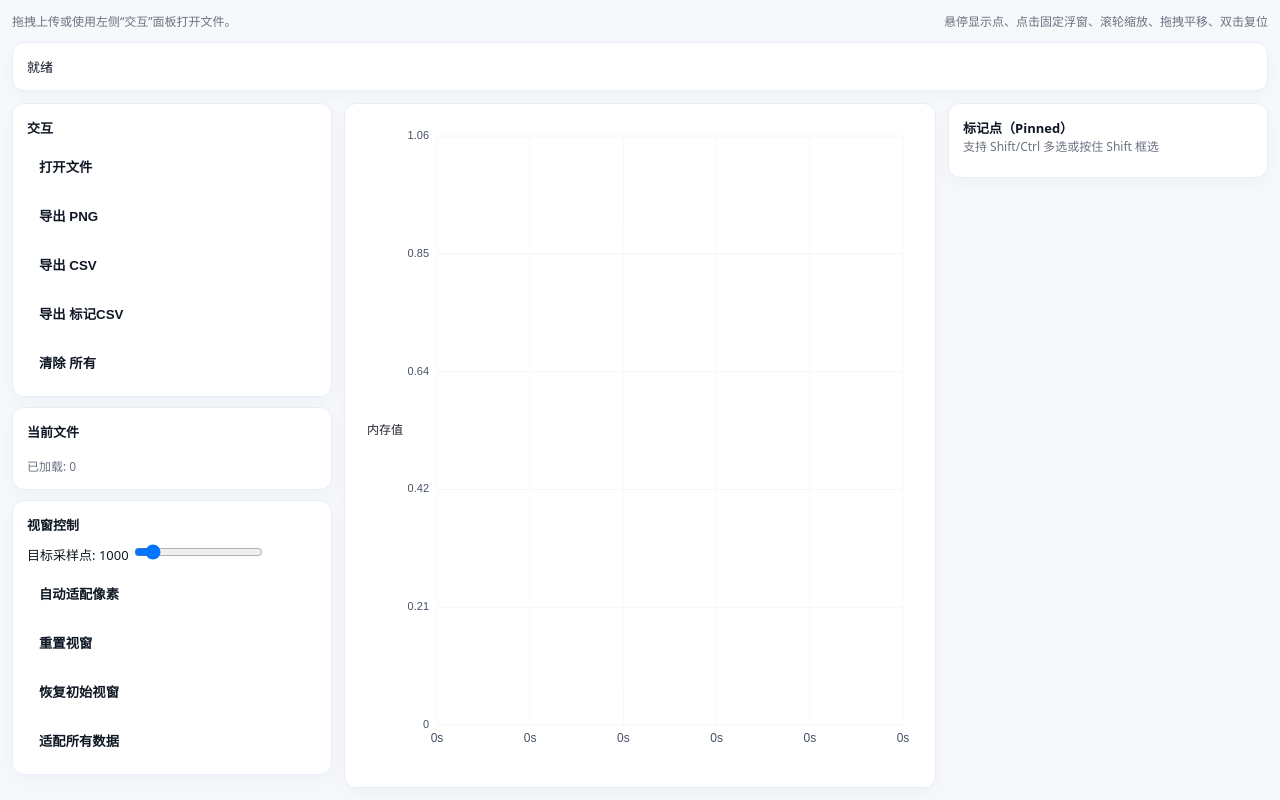
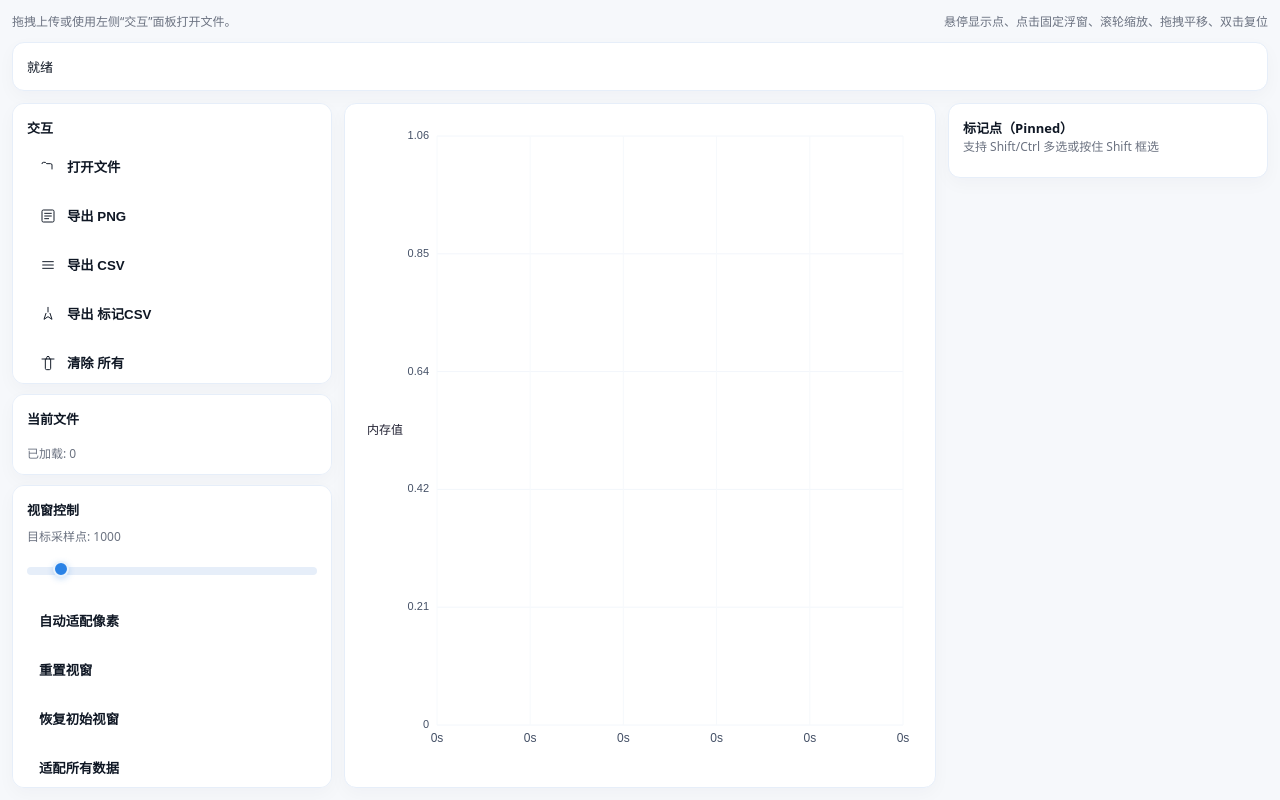
Before and after one commit to hovsid/MemDumpView, a website built with Vite: page index.html in a window 1280 px wide. Built offline with nearby package versions, Linux system fonts and the light colour scheme; files whose address does not match are found by name.

Commit message:
add icon

```diff
--- a/src/components/Sidebar.js
+++ b/src/components/Sidebar.js
@@ -1,4 +1,16 @@
 import { makeColors } from "../utils/lttb.js";
+
+function svgIcon(name) {
+  // small set of simple inline SVGs, fill uses currentColor
+  switch (name) {
+    case 'open': return `<svg class="icon-svg" viewBox="0 0 24 24" width="16" height="16" fill="none" xmlns="http://www.w3.org/2000/svg"><path d="M3 7a2 2 0 0 1 2-2h3l2 2h6a2 2 0 0 1 2 2v6" stroke="currentColor" stroke-width="1.5" stroke-linecap="round" stroke-linejoin="round"/></svg>`;
+    case 'png': return `<svg class="icon-svg" viewBox="0 0 24 24" width="16" height="16" fill="none" xmlns="http://www.w3.org/2000/svg"><rect x="3" y="3" width="18" height="18" rx="2" stroke="currentColor" stroke-width="1.5"/><path d="M7 12h10M7 8h10M7 16h6" stroke="currentColor" stroke-width="1.5" stroke-linecap="round"/></svg>`;
+    case 'csv': return `<svg class="icon-svg" viewBox="0 0 24 24" width="16" height="16" fill="none" xmlns="http://www.w3.org/2000/svg"><path d="M4 7h16M4 12h16M4 17h16" stroke="currentColor" stroke-width="1.5" stroke-linecap="round"/></svg>`;
+    case 'pinned': return `<svg class="icon-svg" viewBox="0 0 24 24" width="16" height="16" fill="none" xmlns="http://www.w3.org/2000/svg"><path d="M12 2v7M9 11l-3 9 6-4 6 4-3-9" stroke="currentColor" stroke-width="1.5" stroke-linecap="round" stroke-linejoin="round"/></svg>`;
+    case 'clear': return `<svg class="icon-svg" viewBox="0 0 24 24" width="16" height="16" fill="none" xmlns="http://www.w3.org/2000/svg"><path d="M3 6h18M8 6v14a2 2 0 0 0 2 2h4a2 2 0 0 0 2-2V6M10 6V4a2 2 0 0 1 2-2h0a2 2 0 0 1 2 2v2" stroke="currentColor" stroke-width="1.5" stroke-linecap="round" stroke-linejoin="round"/></svg>`;
+    default: return '';
+  }
+}
 
 export class Sidebar {
   constructor(container) {
@@ -21,11 +33,11 @@ export class Sidebar {
     this.el.innerHTML = `
       <div class="box" aria-label="交互">
         <strong>交互</strong>
-        <button id="openFile" class="card-btn"><span>打开文件</span></button>
-        <button id="exportPng" class="card-btn"><span>导出 PNG</span></button>
-        <button id="exportCsv" class="card-btn"><span>导出 CSV</span></button>
-        <button id="exportPinned" class="card-btn"><span>导出 标记CSV</span></button>
-        <button id="clearAll" class="card-btn"><span>清除 所有</span></button>
+        <button id="openFile" class="card-btn"><span class="icon">${svgIcon('open')}</span><span>打开文件</span></button>
+        <button id="exportPng" class="card-btn"><span class="icon">${svgIcon('png')}</span><span>导出 PNG</span></button>
+        <button id="exportCsv" class="card-btn"><span class="icon">${svgIcon('csv')}</span><span>导出 CSV</span></button>
+        <button id="exportPinned" class="card-btn"><span class="icon">${svgIcon('pinned')}</span><span>导出 标记CSV</span></button>
+        <button id="clearAll" class="card-btn"><span class="icon">${svgIcon('clear')}</span><span>清除 所有</span></button>
       </div>
       <div class="box" aria-label="当前文件">
         <strong>当前文件</strong>
@@ -34,9 +46,11 @@ export class Sidebar {
       </div>
       <div class="box" aria-label="视窗控制">
         <strong>视窗控制</strong>
-        <div class="control-inline" style="margin-top:8px;">
-          <label>目标采样点: <span id="globalTarget">1000</span></label>
-          <input id="targetPoints" type="range" min="50" max="10000" step="10" value="1000" />
+        <div class="control-inline" style="margin-top:8px; display:flex; align-items:center; gap:10px;">
+          <div style="flex:1; min-width:0;">
+            <label style="display:block; font-size:12px; color:var(--muted); margin-bottom:6px;">目标采样点: <span id="globalTarget">1000</span></label>
+            <input id="targetPoints" type="range" min="50" max="10000" step="10" value="1000" />
+          </div>
         </div>
         <div style="margin-top:8px;">
           <button id="autoFit" class="card-btn">自动适配像素</button>
@@ -92,7 +106,8 @@ export class Sidebar {
       item.style.display = 'flex';
       item.style.alignItems = 'center';
       item.style.gap = '8px';
-      item.innerHTML = `<span style="width:14px;height:14px;display:inline-block;border-radius:3px;background:${s.color||colors[i]}"></span><span style="flex:1;min-width:0">${s.name}</span>`;
+      item.style.minWidth = '0';
+      item.innerHTML = `<span style="width:14px;height:14px;display:inline-block;border-radius:3px;background:${s.color||colors[i]}"></span><span style="flex:1; min-width:0; overflow:hidden; text-overflow:ellipsis; white-space:nowrap;">${s.name}</span>`;
 
       // click toggles visibility via provided callback (main app should set sidebar.legendClick)
       item.addEventListener('click', (ev) => {
--- a/src/styles.css
+++ b/src/styles.css
@@ -13,6 +13,8 @@
   --selected-accent: #2b83e6;
   --scroll-thumb: rgba(20,30,60,0.08);
   --scroll-thumb-hover: rgba(20,30,60,0.14);
+  --range-track: #e6eef9;
+  --range-thumb: #2b83e6;
 }
 
 html,body { height:100%; margin:0; font-family:system-ui, -apple-system, "Segoe UI", Roboto, "Helvetica Neue", Arial; background:var(--app-bg); color:var(--text); }
@@ -28,23 +30,59 @@ canvas { width:100%; height:100%; border-radius:8px; display:block; cursor:cross
 .legend-item { display:flex; gap:8px; align-items:center; padding:6px; background:rgba(255,255,255,0.9); border-radius:8px; border:1px solid rgba(15,36,80,0.04); cursor:pointer; user-select:none; transition:transform 120ms ease, box-shadow 120ms ease; }
 .card-btn { display:flex; align-items:center; gap:10px; width:100%; box-sizing:border-box; padding: var(--btn-padding-vertical) var(--btn-padding-horizontal); border-radius: var(--btn-radius); border: none; background: transparent; color:var(--text); cursor:pointer; font-weight:600; margin:10px 0 0 0; text-align:left; }
 .card-btn .icon { display:inline-flex; width:18px; height:18px; flex: 0 0 18px; align-items:center; justify-content:center; color:inherit; opacity:0.98; }
+.card-btn .icon svg { display:block; width:16px; height:16px; }
 .card-btn:hover { transform: translateY(-3px); box-shadow: var(--shadow-subtle); background: var(--card-hover); color:var(--text); }
 .small { font-size:12px; color:var(--muted); }
 .pinned-item { display:flex; gap:8px; align-items:center; padding:8px; border-radius:8px; cursor:pointer; transition: background 120ms ease, box-shadow 120ms ease; }
 .pinned-item .meta { flex:1; min-width:0; display:flex; flex-direction:column; gap:2px; }
 .pinned-item.selected { background:linear-gradient(90deg, rgba(43,108,176,0.06), rgba(43,108,176,0.03)); box-shadow: 0 6px 18px rgba(43,108,176,0.06); border-left:3px solid var(--selected-accent); }
+.select-rect { position:absolute; border:1px dashed rgba(43,108,176,0.9); background: rgba(43,108,176,0.08); pointer-events:none; z-index:40; border-radius:6px; }
+.tooltip { z-index:9999; position:fixed; pointer-events:none; display:none; }
 
-/* selection rectangle */
-.select-rect { position:absolute; border:1px dashed rgba(43,108,176,0.9); background: rgba(43,108,176,0.08); pointer-events:none; z-index:40; border-radius:6px; }
+/* Range input styling - cross-browser basic track & thumb */
+input[type="range"] {
+  -webkit-appearance: none;
+  appearance: none;
+  width: 100%;
+  height: 28px;
+  background: transparent;
+  margin: 6px 0;
+}
+input[type="range"]:focus { outline: none; }
+input[type="range"]::-webkit-slider-runnable-track {
+  height: 8px;
+  background: var(--range-track);
+  border-radius: 999px;
+}
+input[type="range"]::-webkit-slider-thumb {
+  -webkit-appearance: none;
+  appearance: none;
+  margin-top: -6px;
+  width: 16px;
+  height: 16px;
+  border-radius: 50%;
+  background: var(--range-thumb);
+  box-shadow: 0 2px 6px rgba(43,131,230,0.25);
+  border: 2px solid rgba(255,255,255,0.9);
+}
+input[type="range"]::-moz-range-track {
+  height: 8px;
+  background: var(--range-track);
+  border-radius: 999px;
+}
+input[type="range"]::-moz-range-thumb {
+  width: 16px;
+  height: 16px;
+  border-radius: 50%;
+  background: var(--range-thumb);
+  border: none;
+  box-shadow: 0 2px 6px rgba(43,131,230,0.25);
+}
+input[type="range"]:active::-webkit-slider-thumb { transform: scale(1.05); }
+input[type="range"]:hover::-webkit-slider-thumb { box-shadow: 0 4px 10px rgba(43,131,230,0.28); }
 
-/* drag-overlay for file drop; pointer-events:none prevents it from stealing dragenter/dragleave */
-.drop-overlay { position:absolute; inset:0; display:flex; align-items:center; justify-content:center; background: rgba(43,108,176,0.04); z-index:30; pointer-events:none; font-size:16px; color:var(--muted); }
-
-/* pinned tooltip styling (positioned absolute inside .chart-wrap so it gets clipped) */
+/* pinned tooltip styling (kept) */
 .pinned-tooltip { position:absolute; z-index:9998; color:#fff; padding:8px 10px; border-radius:8px; font-size:12px; box-shadow:0 8px 30px rgba(10,20,40,0.08); pointer-events:auto; }
-
-/* hover tooltip (still fixed on body) */
-.tooltip { z-index:9999; position:fixed; pointer-events:none; display:none; }
 
 @media (max-width: 1000px) {
   .sidebar, .rightbar { display:none; }
```
